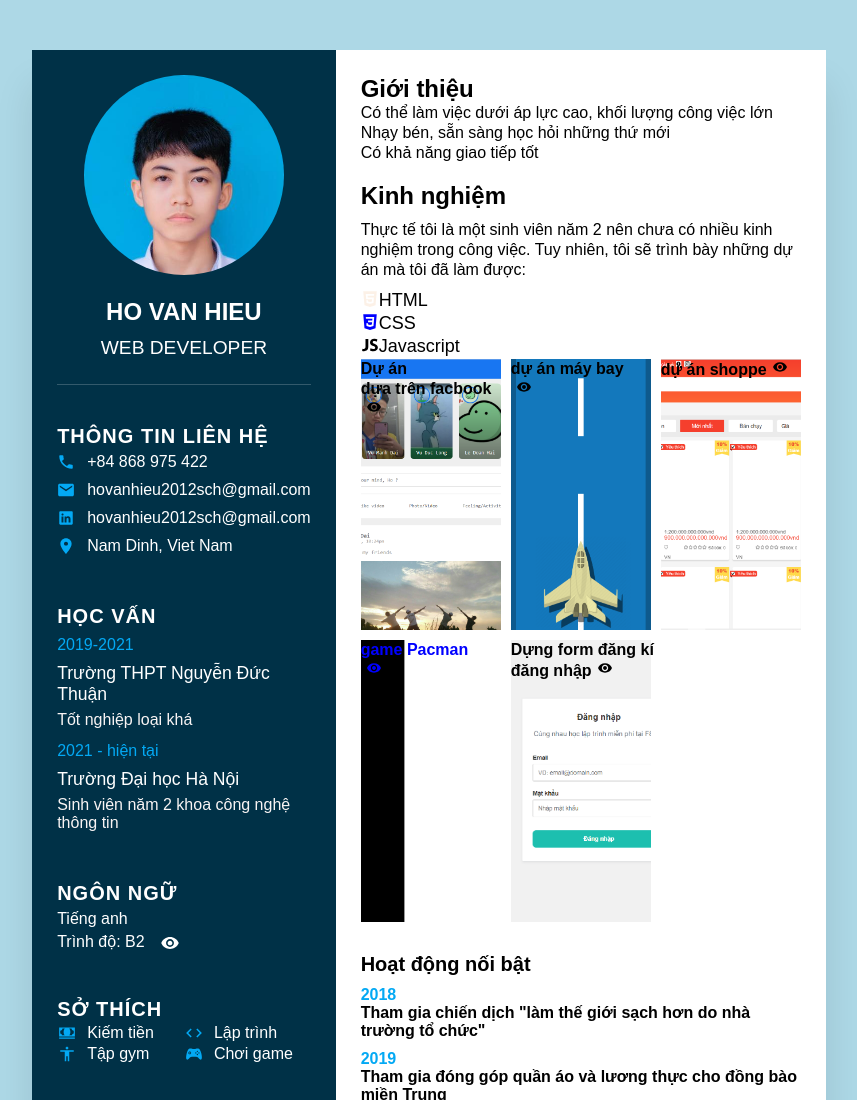
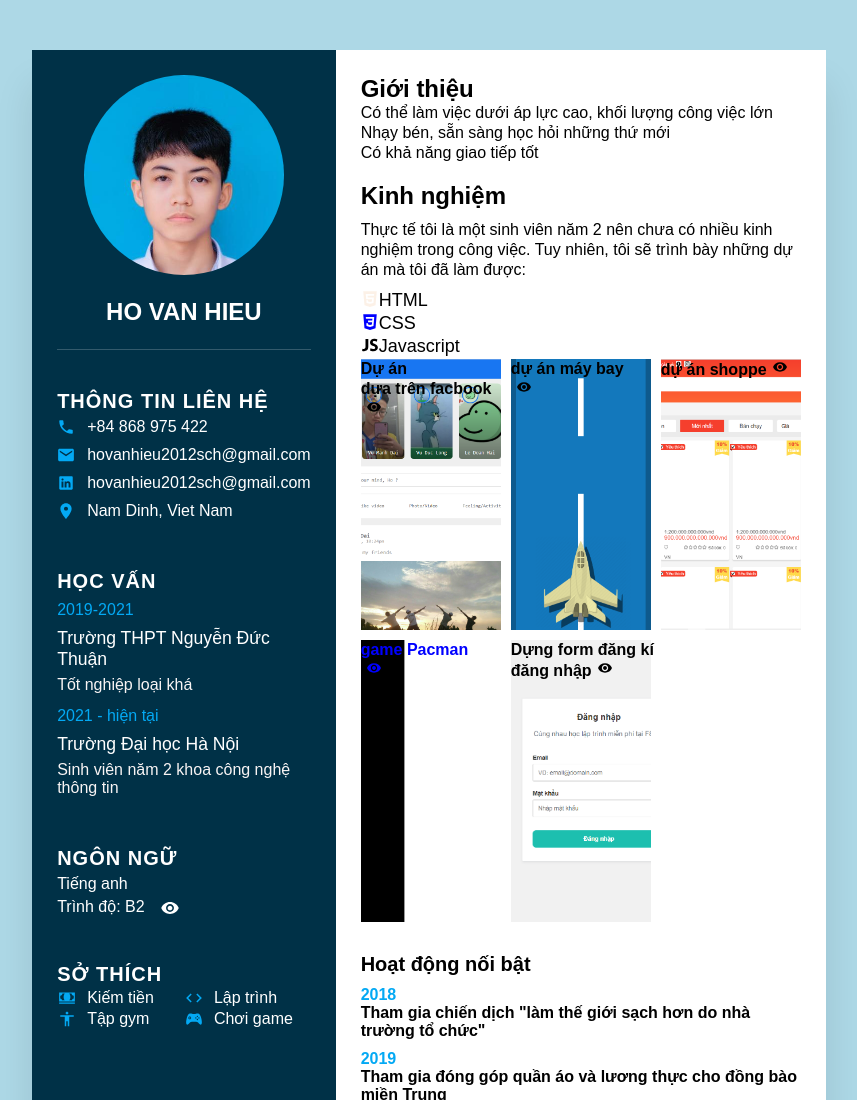
Before and after one commit to hieu3c20/uni.sophomore, a plain HTML site: page index.html in a window 1280 px wide. Shown: the top 1100 px of the page, without its empty margins (211-1068 px from the left). Drawn offline with nearby package versions, Linux system fonts and the light colour scheme.

Commit message:
Update index.html

```diff
--- a/index.html
+++ b/index.html
@@ -16,7 +16,7 @@
                 <div class="imgBx">
                     <img src="./avt.png" alt="">
                 </div>
-                <h2>Ho Van Hieu<br><span>Web Developer</span></h2>
+                <h2>Ho Van Hieu<br><span></span></h2>
             </div>
 
             <div class="contactInfo info">
```
